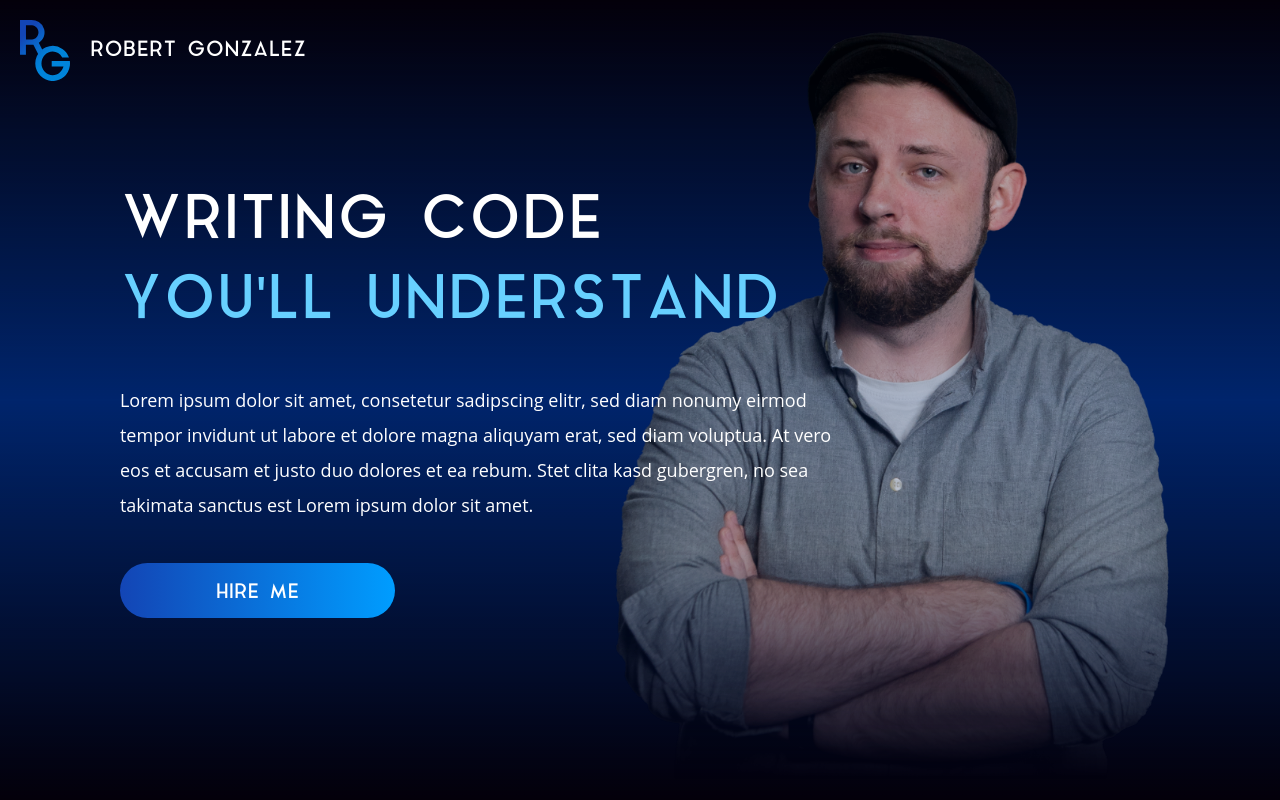
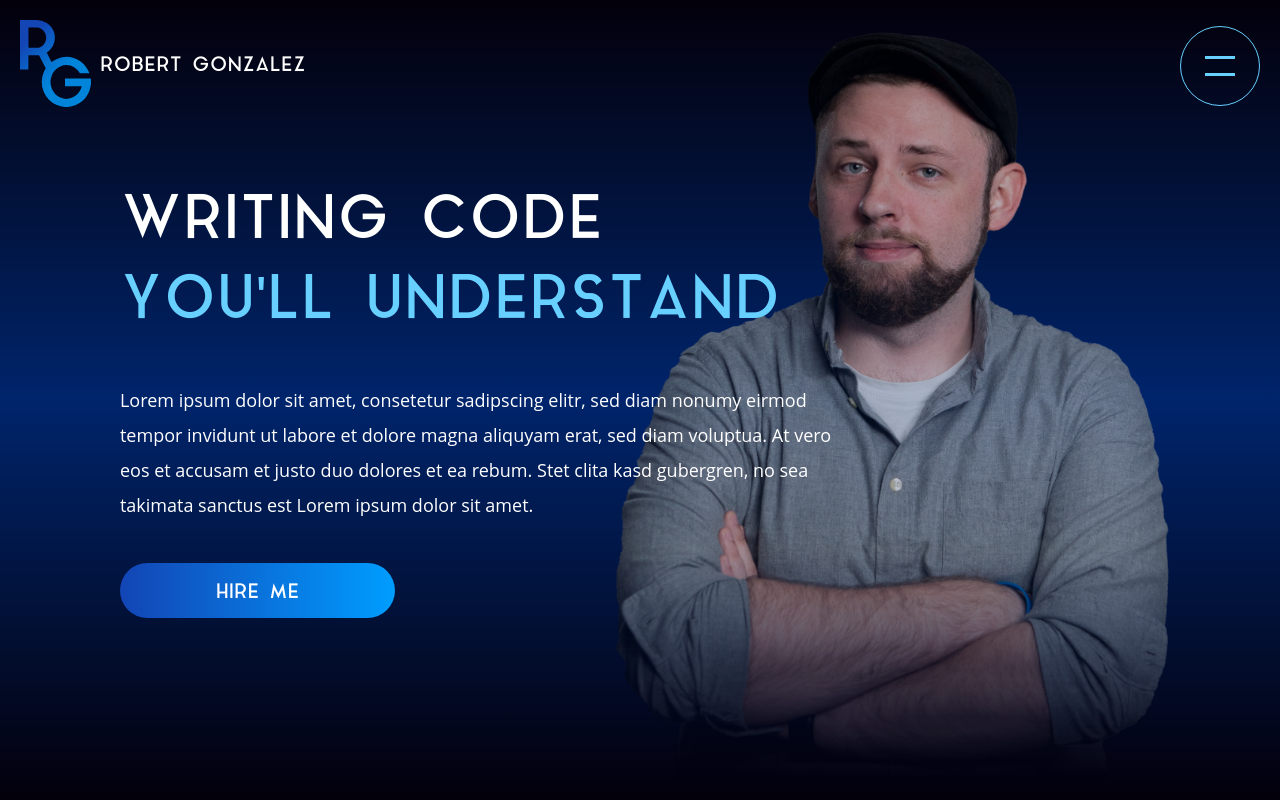
Before and after one commit to bobbyg211/robertgonzalez.io, a React (Create React App) app in the folder client/: page / in a window 1280 px wide. Shown: the top 800 px of the page. Built offline with nearby package versions, Linux system fonts and the light colour scheme.

Commit message:
Menu open-close icon

```diff
--- a/client/src/components/Header.js
+++ b/client/src/components/Header.js
@@ -1,11 +1,35 @@
-import React from "react";
+import React, { useEffect } from "react";
 import logo from "../assets/images/rg-io-logo.svg";
 
 export default function Header() {
+  useEffect(() => {
+    const nav = document.querySelector("#navigation");
+    const openClose = document.querySelector("#navigation .open-close");
+
+    openClose.addEventListener("click", () => {
+      nav.classList.toggle("active");
+    });
+  }, []);
+
   return (
-    <header className="header">
-      <img className="logo" src={logo} alt="RG"></img>
-      <h3 className="logo_text">Robert Gonzalez</h3>
+    <header id="header">
+      <div className="logo">
+        <a className="mark" href="/">
+          <img src={logo} alt="RG"></img>
+        </a>
+        <h3 className="name">Robert Gonzalez</h3>
+      </div>
+
+      <nav id="navigation">
+        <button className="open-close">
+          <span></span>
+          <span></span>
+        </button>
+
+        <ul id="main-menu">
+          <li className="menu-link"></li>
+        </ul>
+      </nav>
     </header>
   );
 }
--- a/client/src/screens/Home.js
+++ b/client/src/screens/Home.js
@@ -9,24 +9,24 @@ export default function Home() {
     const projectsColor = { r: 0, g: 79, b: 129 };
 
     scrollColorTrans(
-      ".home.page",
-      ".home .banner",
-      ".home .skills-services",
+      "#home.page",
+      "#home .banner",
+      "#home .skills-services",
       bannerColor,
       skillsColor
     );
 
     scrollColorTrans(
-      ".home.page",
-      ".home .skills-services",
-      ".home .projects",
+      "#home.page",
+      "#home .skills-services",
+      "#home .projects",
       skillsColor,
       projectsColor
     );
   }, []);
 
   return (
-    <div className="home page">
+    <div id="home" className="page">
       <div className="banner section">
         <div className="wrapper container-lg">
           <div className="content">
--- a/client/src/styles/scss/global.scss
+++ b/client/src/styles/scss/global.scss
@@ -10,7 +10,7 @@ body {
   background: $black-blue;
 }
 
-.header {
+#header {
   display: flex;
   align-items: center;
   padding: 20px;
@@ -21,14 +21,96 @@ body {
   width: 100%;
 
   .logo {
-    max-width: 50px;
-    margin-right: 20px;
+    display: flex;
+    align-items: center;
 
-    &_text {
+    .mark {
+      max-width: clamp(40px, 4.688vw, 70px); // 40, 60, 70
+      margin-right: 20px;
+    }
+
+    .name {
       margin: 0;
+      font-size: clamp(20px, 1.563vw, 24px);
 
       @include tablet {
         display: none;
+      }
+    }
+  }
+
+  #navigation {
+    margin-left: auto;
+
+    .open-close {
+      width: clamp(45px, 6.25vw, 80px);
+      height: clamp(45px, 6.25vw, 80px);
+      background: transparent;
+      border-radius: 50%;
+      border: 1px solid $sky-blue;
+      display: flex;
+      flex-direction: column;
+      align-items: center;
+      justify-content: center;
+      cursor: pointer;
+
+      span {
+        width: clamp(17px, 2.344vw, 30px);
+        height: 3px;
+        display: block;
+        background: $sky-blue;
+        position: relative;
+        top: 0;
+        transition: all 0.2s ease;
+
+        @include tablet {
+          height: 1px;
+        }
+
+        &:nth-child(1) {
+          margin-bottom: 7px;
+
+          @include tablet {
+            margin-bottom: 4px;
+          }
+        }
+
+        &:nth-child(2) {
+          margin-top: 7px;
+
+          @include tablet {
+            margin-top: 4px;
+          }
+        }
+      }
+    }
+
+    #main-menu {
+      list-style-type: none;
+      padding: 0;
+      margin: 0;
+      position: fixed;
+    }
+
+    &.active .open-close span {
+      color: red;
+
+      &:nth-child(1) {
+        transform: rotate(45deg);
+        top: 9px;
+
+        @include tablet {
+          top: 4px;
+        }
+      }
+
+      &:nth-child(2) {
+        transform: rotate(-45deg);
+        top: -8px;
+
+        @include tablet {
+          top: -5px;
+        }
       }
     }
   }
--- a/client/src/styles/scss/home.scss
+++ b/client/src/styles/scss/home.scss
@@ -1,4 +1,4 @@
-.home {
+#home {
   background: $x-dark-blue;
 
   &:after {
```
